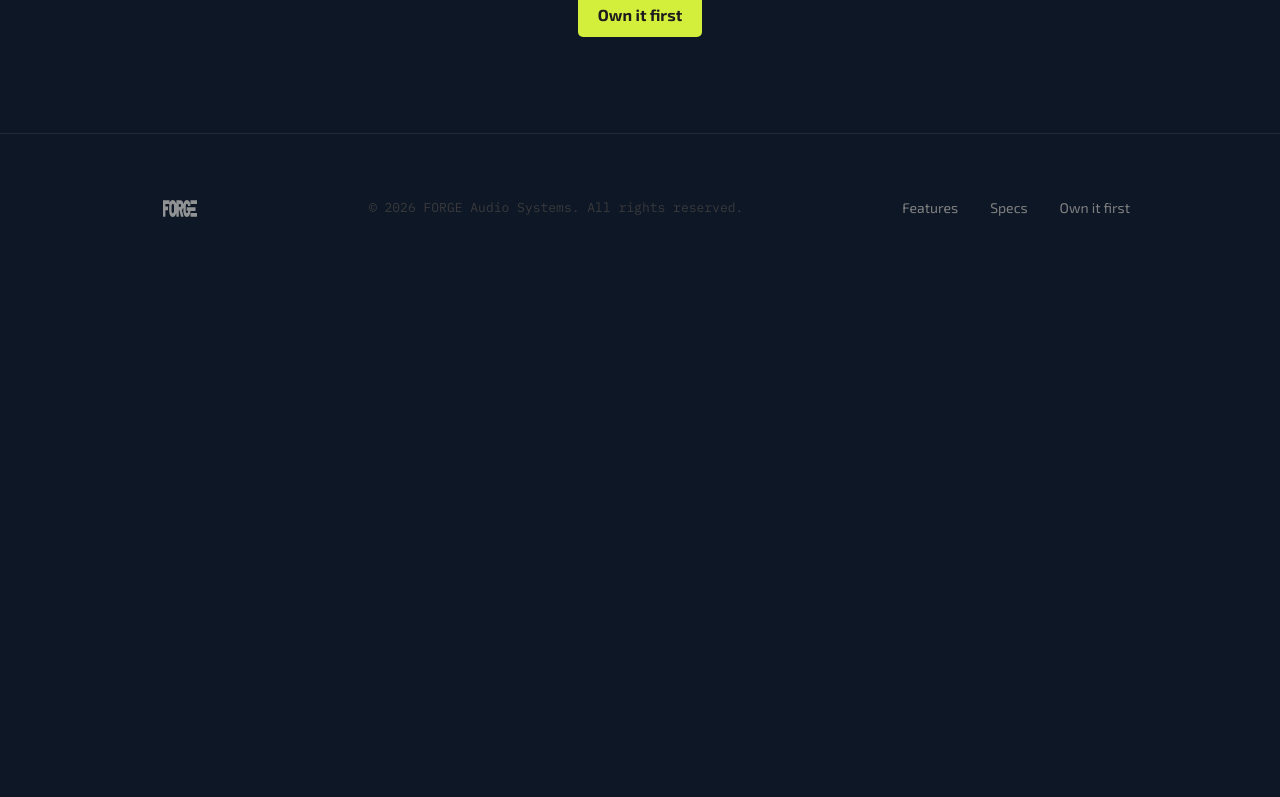
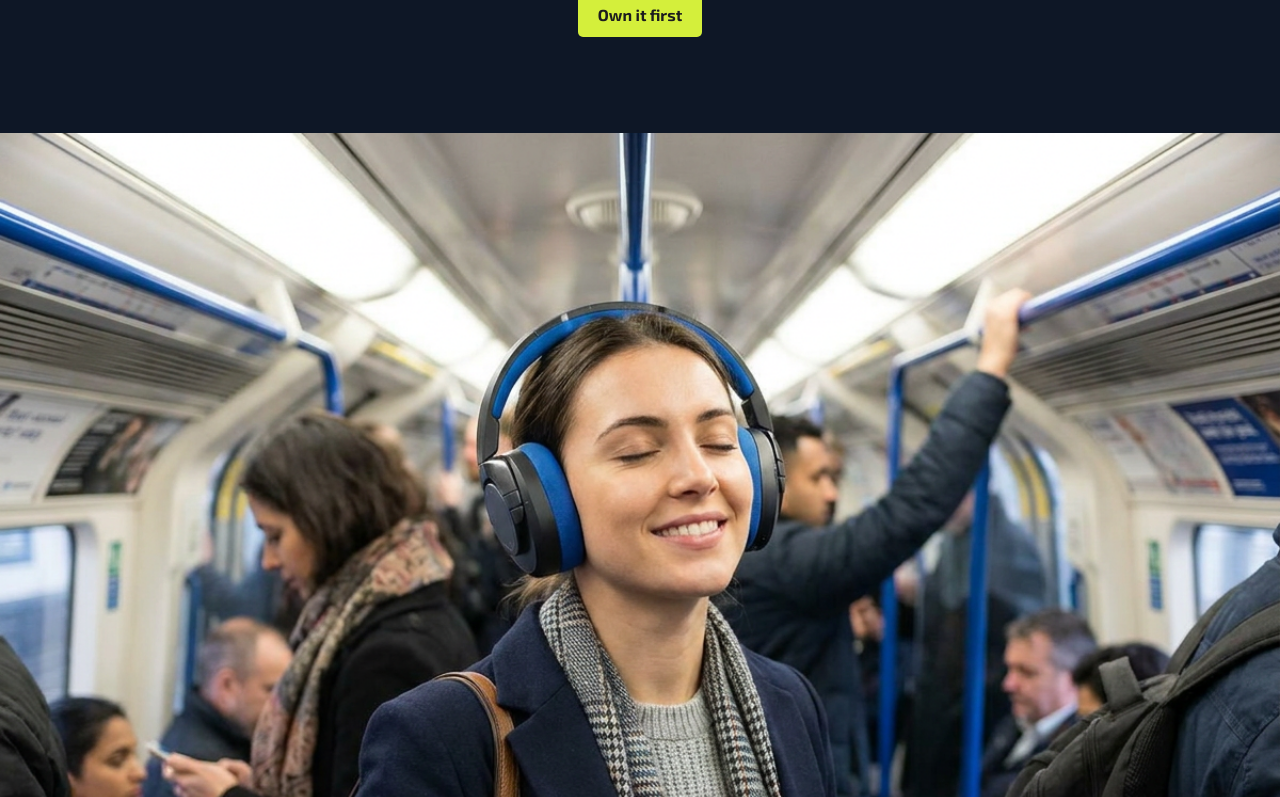
Before and after one commit to YairMorr/forge-headphones-website, a Next.js app: page / in a window 1280 px wide. Shown: the part 743-1540 px from the top of the page. Before the commit the page ends 1025 px from the top, so only its background shows below. Built offline with nearby package versions, Linux system fonts and the light colour scheme.

Commit message:
Add video promo section below hero with placeholder image
Full-bleed image section matching Figma node 932:129; image acts
as a placeholder until the actual video asset is ready.

```diff
--- a/src/app/page.tsx
+++ b/src/app/page.tsx
@@ -1,5 +1,6 @@
 import Navbar from "@/components/Navbar";
 import Hero from "@/components/Hero";
+import VideoPromo from "@/components/VideoPromo";
 import Footer from "@/components/Footer";
 
 export default function Home() {
@@ -8,6 +9,7 @@ export default function Home() {
       <Navbar />
       <main>
         <Hero />
+        <VideoPromo />
       </main>
       <Footer />
     </>
--- /dev/null
+++ b/src/components/VideoPromo.tsx
@@ -0,0 +1,14 @@
+import Image from "next/image";
+
+export default function VideoPromo() {
+  return (
+    <section className="relative w-full aspect-[1440/894] overflow-hidden">
+      <Image
+        src="/assets/video-promo-placeholder.png"
+        alt=""
+        fill
+        className="object-cover object-top"
+      />
+    </section>
+  );
+}
```
Also changed, not shown: public/assets/video-promo-placeholder.png (added).
